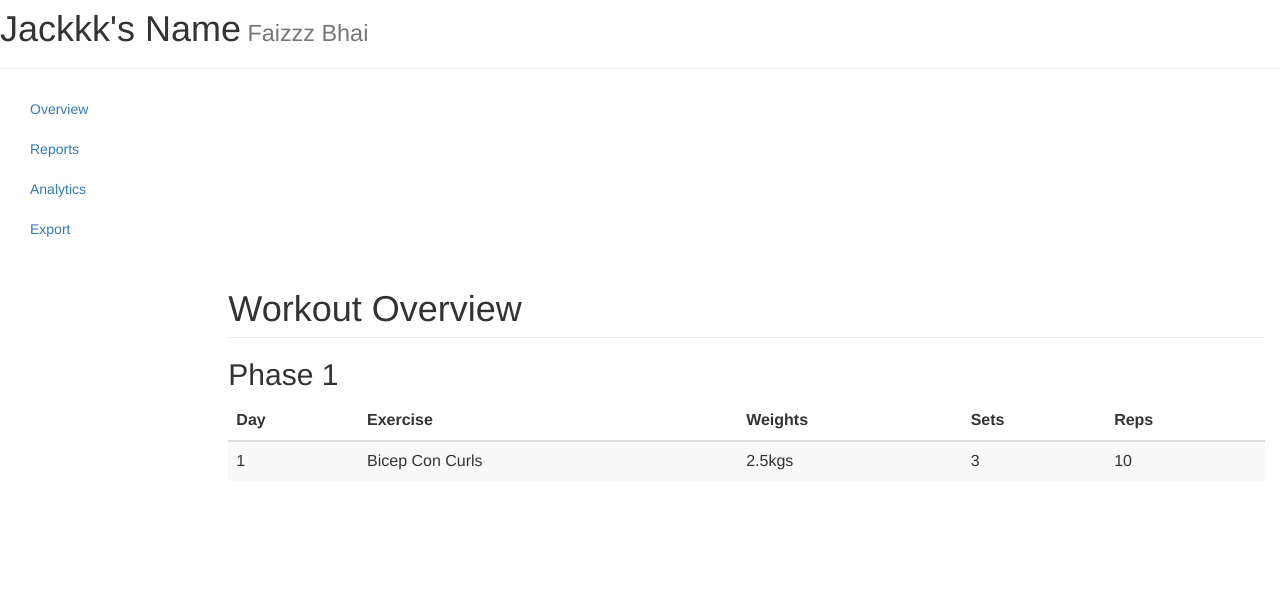
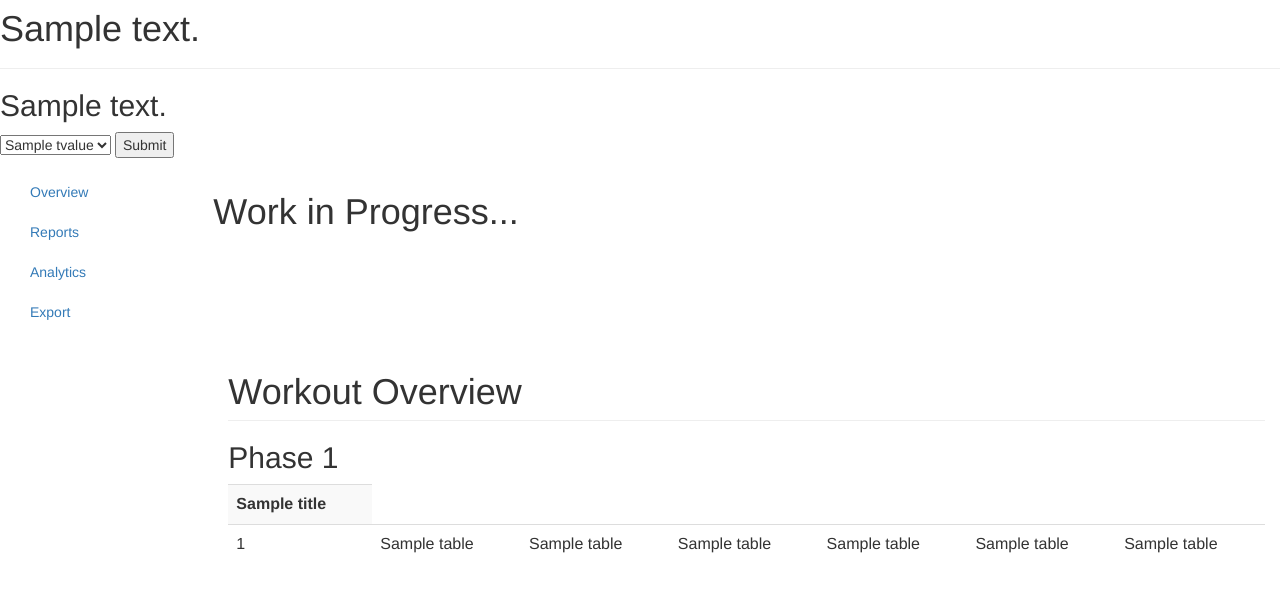
Before and after one commit to sandeep-selvaraj/MyDojo, a Flask app: template templates/dashboard.html in a window 1280 px wide. Shown: the part 51-643 px from the top of the page. Run offline with Flask 2, Linux system fonts and the light colour scheme; the template is opened without the code that fills it: most values are stand-ins (such as "Sample title", 1, 10 or a date in 2020); some libraries are stand-ins or nearby versions.

Commit message:
data_display-done

```diff
--- a/main.py
+++ b/main.py
@@ -1,11 +1,54 @@
-from flask import Flask, render_template
+from flask import Flask, render_template, request
+import pandas as pd
+from sqlalchemy import create_engine
+from sqlalchemy.sql import text
+import psycopg2
+
+
+DB_URL = 'postgresql://hszfokpundaypl:11b4974e310360624e2b63af69ca2e97190c156b48b0dffdc419ba15a6cc66e3@ec2-54-162-211-113.compute-1.amazonaws.com:5432/dda5k4khgrltai'
+engine = create_engine(DB_URL)
+con = engine.connect()
 
 app = Flask(__name__)
 
-@app.route('/')
+def template(title = "HELLO!", text = ""):
+    templateDate = {
+        'text' : text,
+        'tvalues' : getTValues(),
+        'selected_tvalue' : 'Choose a Jack',
+    }
+    return templateDate
+
+def getTValues():
+    return ('Ankin', 'Sandeep')
+
+@app.route('/', methods=['POST', 'GET'])
 def home_page():
     # return '<h1>Jackkks GYM </h1>'
-    return render_template('dashboard.html')
+    tvalue = ''
+    nvalue = request.form.get('mytitle')
+    print(nvalue)
+    if request.method == "POST":
+        tvalue = request.form['tvalue']
 
+    v_name = tvalue
+    p_id_name = con.execute("""SELECT id from wk_people where name = '{}'""".format(v_name))
+
+    p_name = p_id_name.fetchall()
+
+    p_id = p_name[0][0]
+    statement = ("""SELECT date,day,exercise,sets,reps,weights,name from wk_data INNER JOIN wk_people on wk_data.person_id = wk_people.id
+    where person_id = {}""")
+    sc = con.execute(statement.format(p_id))
+
+    sct = pd.DataFrame(sc.fetchall(), columns=['Date','Day','Exercise','Sets','Reps','Weights','Person'])
+
+    #generating template data
+    print(tvalue)
+    templateData = template(text = tvalue)
+    templateData['selected_tvalue'] = tvalue
+    # return render_template('dashboard.html')
+    # return render_template('dashboard.html', **templateData, tables=[sct.to_html(classes='data')], titles=sct.columns.values)
+    return render_template('dashboard.html', **templateData, tables=sct.values.tolist(), titles=sct.columns.values)
 if __name__ == '__main__':
     app.run(debug=True)
--- /dev/null
+++ b/static/js/c_master.js
@@ -0,0 +1,19 @@
+// var name_cho = document.querySelectorAll('li')
+console.log("Checking")
+
+function title_change(){
+    var nameList = document.getElementById('jack_item')
+    if(nameList.options[nameList.selectedIndex].text != '---Choose a jack-----'){
+        document.getElementById('title_name').innerText = nameList.options[nameList.selectedIndex].text
+    }
+    else{
+        document.getElementById('title_name').innerText = 'No Jack chosen yet'
+    }
+
+}
+
+function title_change2(){
+    var nameList = document.getElementById('jack_name')
+        document.getElementById('title_name').innerText = nameList.options[nameList.selectedIndex].text
+
+}
--- a/templates/dashboard.html
+++ b/templates/dashboard.html
@@ -8,6 +8,7 @@
     <link rel="icon" href="https://cdn.shopify.com/s/files/1/1079/5890/products/COBRAKAICIRCLEPUZZLE-01_1800x1800.jpg?v=1619645314">
     <link rel="canonical" href="https://getbootstrap.com/docs/3.4/examples/dashboard/">
 
+
     <title>Jack's GYM</title>
 
     <!-- Bootstrap core CSS -->
@@ -17,7 +18,7 @@
     <link href="https://getbootstrap.com/docs/3.4/assets/css/ie10-viewport-bug-workaround.css" rel="stylesheet">
 
     <!-- Custom styles for this template -->
-    <link href="dashboard.css" rel="stylesheet">
+    <!-- <link href="dashboard.css" rel="stylesheet"> -->
 
     <!-- Just for debugging purposes. Don't actually copy these 2 lines! -->
     <!--[if lt IE 9]><script src="../../assets/js/ie8-responsive-file-warning.js"></script><![endif]-->
@@ -27,13 +28,40 @@
     [if lt IE 9]>
       <script src="https://cdn.jsdelivr.net/npm/html5shiv@3.7.3/dist/html5shiv.min.js"></script>
       <script src="https://cdn.jsdelivr.net/npm/respond.js@1.4.2/dest/respond.min.js"></script>
-    <![endif]
+    <!-- <![endif]> -->
   </head>
 
   <body>
     <div class="page-header">
-        <h1>Jackkk's Name<small> Faizzz Bhai</small></h1>
-      </div>
+        <h1 id='title_name' name='mytitle'>{{text}}</h1>
+     </div>
+     <!-- <form>
+       <b>Jacks:</b>
+       <select id='jack_item' name='jacks' methods='POST' onchange="title_change()">
+         <option name='ankin'>Ankin</option>
+         <option name='sandeep'>Sandeep</option>
+       </select>
+       <button type="submit" name='submit' method='POST'>Check Workout</button>
+     </form>  -->
+     <h2> {{text}} </h2>
+    <form action= "{{ url_for('home_page') }}" method="POST">
+
+     <select name= 'tvalue' id='jack_name'>
+      {% for tvalue in tvalues %}
+
+        {% if selected_tvalue == tvalue %}
+            <option value="{{ tvalue }}" selected='selected'>{{ tvalue }}</option>
+        {% else %}
+             <option value="{{ tvalue }}" >{{ tvalue }}</option>
+        {% endif %}
+      {% endfor %}
+
+      </select>
+
+      <input type="submit" value="Submit" />
+    </form>
+
+
     <nav class="navbar navbar-inverse navbar-fixed-top">
       <div class="container-fluid">
         <div class="navbar-header">
@@ -69,15 +97,16 @@
             <li><a href="#">Export</a></li>
           </ul>
         </div>
+        <div class="container">
+          <h1>Work in Progress...</h1>
+        </div>
         <div class="col-sm-9 col-sm-offset-3 col-md-10 col-md-offset-2 main">
           <h1 class="page-header">Workout Overview</h1>
-
-
 
           <h2 class="sub-header">Phase 1</h2>
           <div class="table-responsive">
             <table class="table table-striped">
-              <thead>
+              <!-- <thead>
                 <tr>
                   <th>Day</th>
                   <th>Exercise</th>
@@ -93,10 +122,29 @@
                   <td>2.5kgs</td>
                   <td>3</td>
                   <td>10</td>
+                </tr> -->
+                <tr>
+                {%for title in titles %}
+                <th>{{title}}</th>
+                {% endfor %}
+                {% for table in tables %}
                 </tr>
+                    <!-- <th>{{titles[loop.index]}}</th> -->
+                     <!-- {{ table|safe }} -->
+                     <tr>
+                       <td>{{table[0]}}</td>
+                       <td>{{table[1]}}</td>
+                       <td>{{table[2]}}</td>
+                       <td>{{table[3]}}</td>
+                       <td>{{table[4]}}</td>
+                       <td>{{table[5]}}</td>
+                       <td>{{table[6]}}</td>
+                     </tr>
+                {% endfor %}
 
               </tbody>
             </table>
+
           </div>
         </div>
       </div>
@@ -112,6 +160,6 @@
     <script src="https://getbootstrap.com/docs/3.4/assets/js/vendor/holder.min.js"></script>
     <!-- IE10 viewport hack for Surface/desktop Windows 8 bug -->
     <script src="https://getbootstrap.com/docs/3.4/assets/js/ie10-viewport-bug-workaround.js"></script>
-
+    <script src="/static/js/c_master.js"></script>
 
 </body></html>
```
Also changed, not shown: 2 other files.
